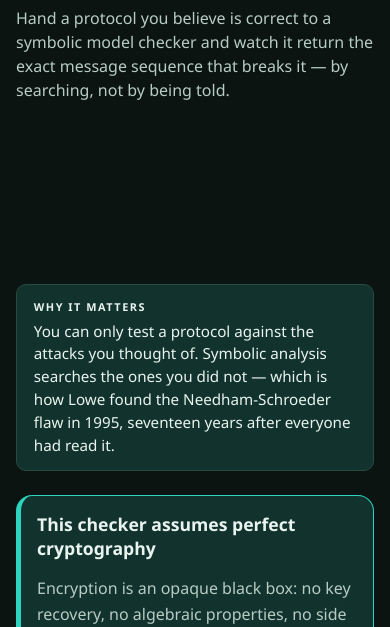
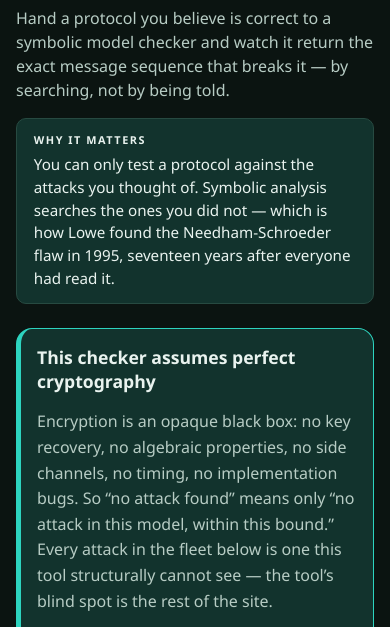
Before and after one commit to systemslibrarian/crypto-lab-protocol-checker, a website built with Vite: page index.html in a window 390 px wide. Shown: the part 187-814 px from the top of the page. Built offline with nearby package versions, Linux system fonts and the light colour scheme.

Commit message:
Make lab self-contained; fix cl-hero mobile layout; accessibility pass

```diff
--- a/src/style.css
+++ b/src/style.css
@@ -120,7 +120,6 @@ body {
 
 /* ---- hero (managed standard) -------------------------------------------- */
 
-/* BEGIN cl-hero standard — managed, keep in sync across fleet */
 /* Token mapping: --text-dim/--border/--accent are this lab's own theme vars,
    AA in both palettes. */
 .cl-hero {
@@ -186,7 +185,12 @@ body {
     width: 100%;
   }
 }
-/* END cl-hero standard */
+
+/* Mobile: in the column layout the 22rem flex-basis becomes a minimum
+   HEIGHT, padding dead space above the fold. Reset it. */
+@media (max-width: 640px) {
+  .cl-hero-main { flex-basis: auto; min-width: 0; }
+}
 
 /* ---- generic blocks ------------------------------------------------------ */
 
--- a/src/ui.ts
+++ b/src/ui.ts
@@ -135,11 +135,16 @@ export function mountApp(root: HTMLElement): void {
   const shell = el('div', { class: 'page-shell' });
 
   shell.append(hero());
-  shell.append(honestyPanel());
-  shell.append(introCard());
-  shell.append(labCard());
-  shell.append(libraryCard());
-  shell.append(scopeCard());
+
+  // WCAG 1.3.1 — the page's primary content needs a main landmark so assistive
+  // tech can reach it directly instead of walking the hero first.
+  const mainRegion = el('main');
+  mainRegion.append(honestyPanel());
+  mainRegion.append(introCard());
+  mainRegion.append(labCard());
+  mainRegion.append(libraryCard());
+  mainRegion.append(scopeCard());
+  shell.append(mainRegion);
 
   root.append(shell);
   render();
```
Also changed, not shown: index.html (+0 -6 lines).
